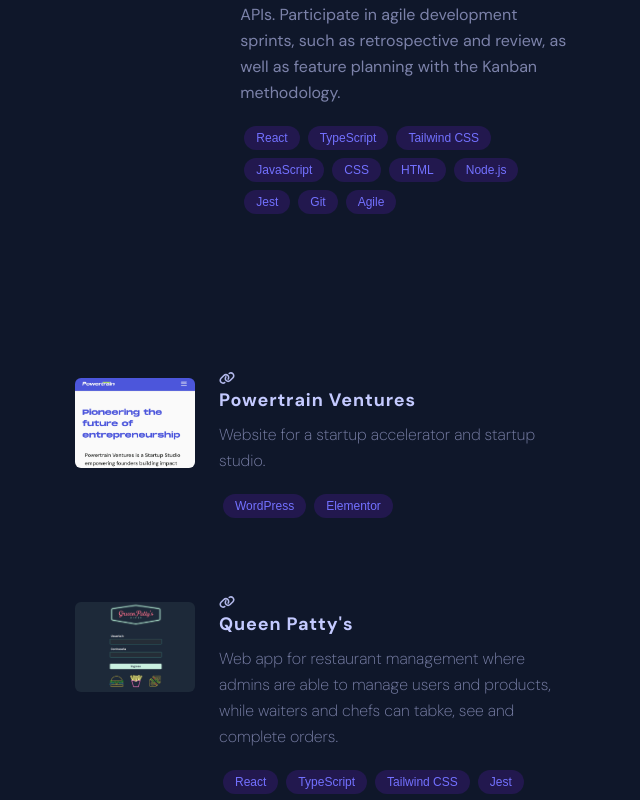
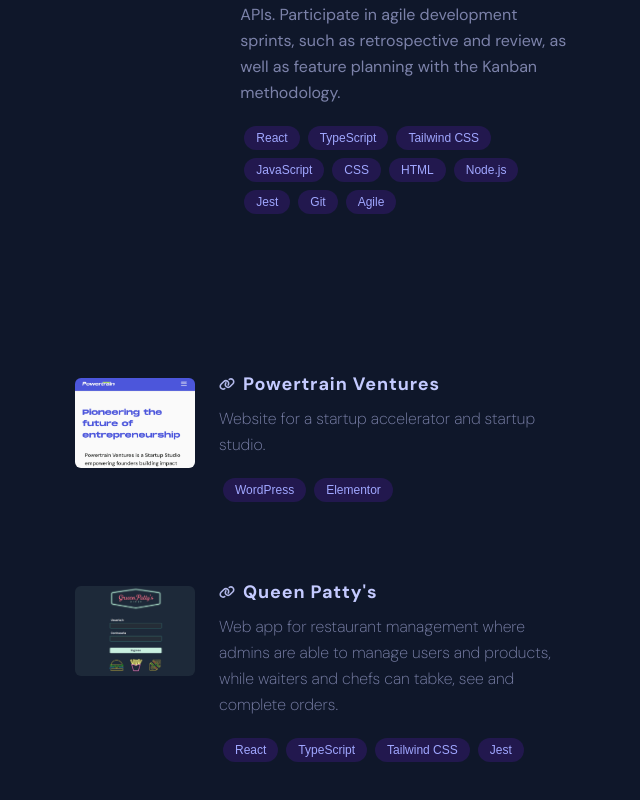
Before and after one commit to thatmare/my-portfolio, a Next.js app: page / in a window 1280 px wide. Shown: the part 1180-1980 px from the top of the page, without its empty margins (597-1237 px from the left). Built offline with nearby package versions, Linux system fonts and the light colour scheme; a web font is replaced by a local one.

Commit message:
patch: max width and color contrast for skills cards

```diff
--- a/src/app/components/Jobs.tsx
+++ b/src/app/components/Jobs.tsx
@@ -30,7 +30,7 @@
                 {job.skills.map((skill, i) => (
                   <li
                     key={i}
-                    className={`${spline.className} bg-moody-blue-950 text-moody-blue-400 flex items-center rounded-full py-1 px-3 m-1 text-xs`}
+                    className={`${spline.className} bg-moody-blue-950 text-moody-blue-300 font-medium flex items-center rounded-full py-1 px-3 m-1 text-xs`}
                   >
                     {skill}
                   </li>
--- a/src/app/components/Projects.tsx
+++ b/src/app/components/Projects.tsx
@@ -24,8 +24,8 @@
             className="mb-8 grid sm:grid-cols-4 py-4"
           >
             <div className="sm:col-span-3 lg:ml-5">
-              <div className=" group"> {/* layout de link */}
-                <a href={project.link} target="_blank" aria-label={project.linkAlt}>
+              <div className="group">
+                <a href={project.link} target="_blank" aria-label={project.linkAlt} className="flex items-center">
                 <LinkSvg className="fill-moody-blue-200/90 mr-2 group-hover:fill-moody-blue-400 group-hover:w-5 group-hover:h-5 transition-all" />
                   <h4 className="font-bold text-moody-blue-200 tracking-wider text-lg group-hover:text-moody-blue-400 group-hover:text-xl transition-all">
                     {project.title}
@@ -39,7 +39,7 @@
                 {project.skills.map((skill, i) => (
                   <li
                     key={i}
-                    className={`${spline.className} bg-moody-blue-950 text-moody-blue-400  flex items-center rounded-full py-1 px-3 m-1 text-xs`}
+                    className={`${spline.className} bg-moody-blue-950 text-moody-blue-300 font-medium flex items-center rounded-full py-1 px-3 m-1 text-xs`}
                   >
                     {skill}
                   </li>
--- a/src/app/globals.css
+++ b/src/app/globals.css
@@ -6,7 +6,3 @@
     @apply bg-slate-900;
     @apply text-moody-blue-200/60;
 }
-
-::selection {
-    background: bg-moody-blue-500;
-}
--- a/src/app/layout.tsx
+++ b/src/app/layout.tsx
@@ -14,7 +14,7 @@
         url: `${ogUrl}`,
         width: 1200,
         height: 630,
-        alt: "Marissa Vargas Sánchez Frontend Developer",
+        alt: "Marissa Vargas Frontend Developer",
       },
     ],
   },
--- a/src/app/page.tsx
+++ b/src/app/page.tsx
@@ -9,8 +9,9 @@
 });
 
 export default function Home() {
+
   return (
-      <div className={`${dm.className} lg:flex lg:justify-between selection:bg-moody-blue-400 selection:text-slate-950`}>
+      <div className={`${dm.className} max-w-screen-2xl lg:flex lg:justify-between selection:bg-moody-blue-400 selection:text-slate-950`}>
         <Intro />
         <main className="lg:w-1/2 lg:pr-20">
           <About />
```
